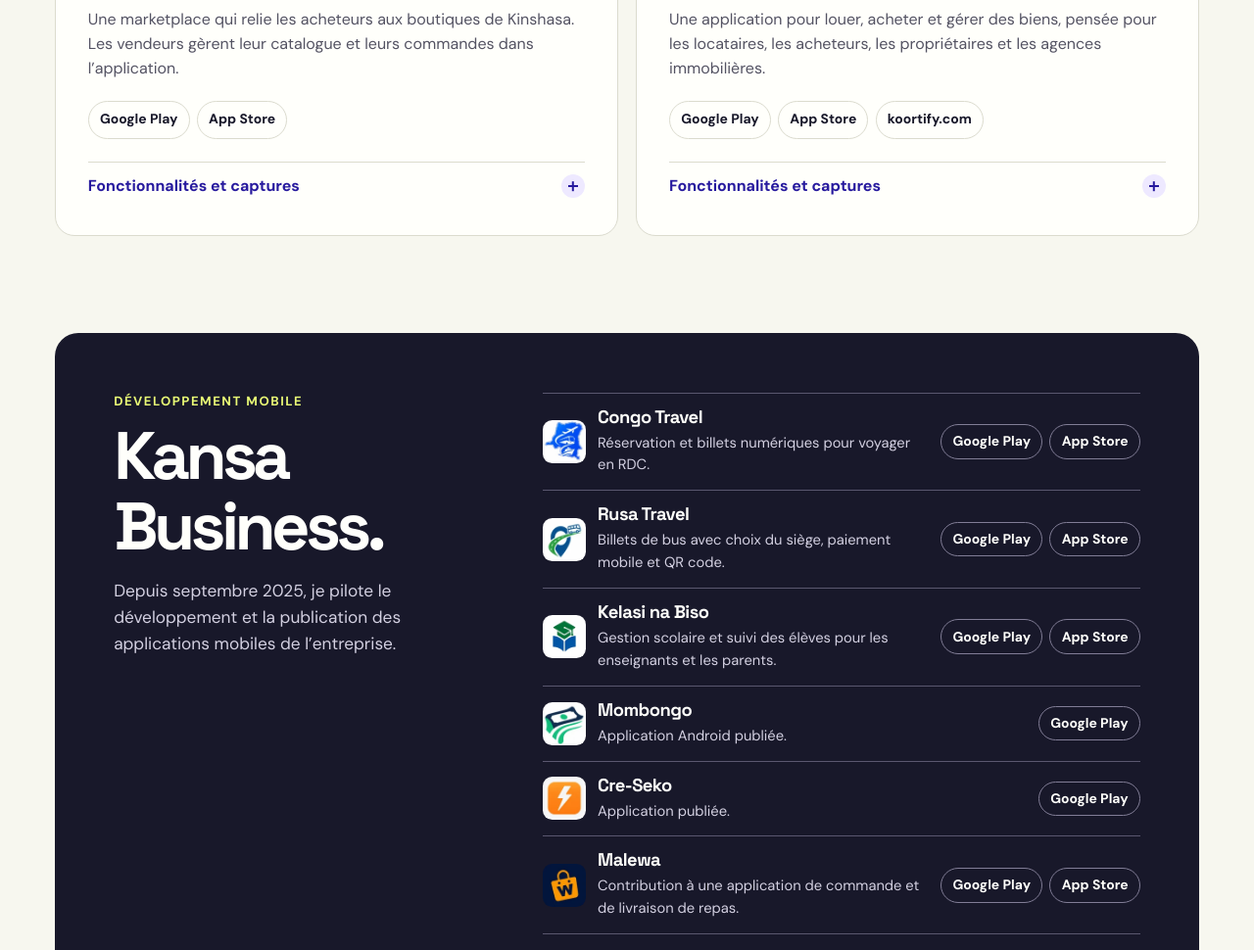
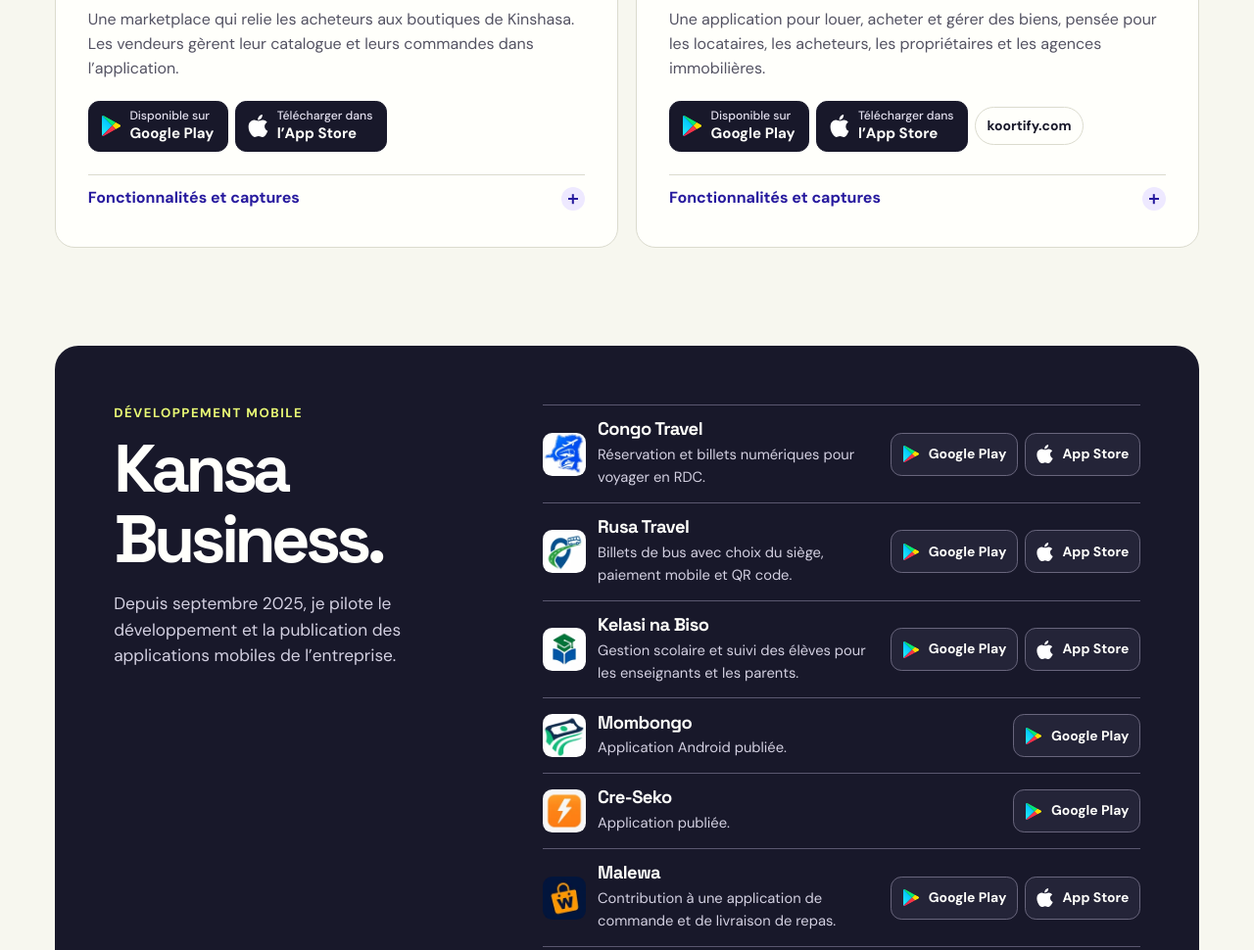
Before and after one commit to Paneatechonologies/portfolio, a plain HTML site: page index.html in a window 1280 px wide. Shown: the part 1441-2411 px from the top of the page at 98% size. Drawn offline with Linux system fonts and the light colour scheme.

Commit message:
Soigner les boutons de téléchargement du portfolio

```diff
--- a/index.html
+++ b/index.html
@@ -42,7 +42,9 @@
         <p class="hero-intro">Basé à Kinshasa, je conçois des applications pour le marché congolais, de la base de données à la publication sur les stores.</p>
         <div class="actions">
           <a class="button button-lime" href="#produits">Voir mes projets</a>
-          <a class="button button-outline-light" href="assets/CV_Obed_Kangudia.pdf" download>Télécharger le CV</a>
+          <a class="button button-outline-light button-download" href="assets/CV_Obed_Kangudia.pdf" download aria-label="Télécharger le CV au format PDF">
+            Télécharger le CV <span class="button-file" aria-hidden="true">PDF</span>
+          </a>
         </div>
       </div>
       <figure class="hero-visual">
@@ -85,8 +87,20 @@
             </h3>
             <p>Une marketplace qui relie les acheteurs aux boutiques de Kinshasa. Les vendeurs gèrent leur catalogue et leurs commandes dans l’application.</p>
             <div class="store-links">
-              <a href="https://play.google.com/store/apps/details?id=com.somba.plus" aria-label="Somba+ sur Google Play">Google Play</a>
-              <a href="https://apps.apple.com/fr/app/somba/id6801486467" aria-label="Somba+ sur l’App Store">App Store</a>
+              <a class="store-badge" href="https://play.google.com/store/apps/details?id=com.somba.plus" aria-label="Somba+ sur Google Play">
+                <img src="assets/icons/google-play.svg" width="24" height="24" alt="">
+                <span class="store-badge-label">
+                  <span class="store-badge-prefix">Disponible sur</span>
+                  Google Play
+                </span>
+              </a>
+              <a class="store-badge" href="https://apps.apple.com/fr/app/somba/id6801486467" aria-label="Somba+ sur l’App Store">
+                <img src="assets/icons/apple.svg" width="24" height="24" alt="">
+                <span class="store-badge-label">
+                  <span class="store-badge-prefix">Télécharger dans</span>
+                  l’App Store
+                </span>
+              </a>
             </div>
             <details class="project-details">
               <summary>Fonctionnalités et captures <span class="disclosure" aria-hidden="true"></span></summary>
@@ -130,8 +144,20 @@
             </h3>
             <p>Une application pour louer, acheter et gérer des biens, pensée pour les locataires, les acheteurs, les propriétaires et les agences immobilières.</p>
             <div class="store-links">
-              <a href="https://play.google.com/store/apps/details?id=com.koortify" aria-label="Koortify sur Google Play">Google Play</a>
-              <a href="https://apps.apple.com/fr/app/koortify/id6777464391" aria-label="Koortify sur l’App Store">App Store</a>
+              <a class="store-badge" href="https://play.google.com/store/apps/details?id=com.koortify" aria-label="Koortify sur Google Play">
+                <img src="assets/icons/google-play.svg" width="24" height="24" alt="">
+                <span class="store-badge-label">
+                  <span class="store-badge-prefix">Disponible sur</span>
+                  Google Play
+                </span>
+              </a>
+              <a class="store-badge" href="https://apps.apple.com/fr/app/koortify/id6777464391" aria-label="Koortify sur l’App Store">
+                <img src="assets/icons/apple.svg" width="24" height="24" alt="">
+                <span class="store-badge-label">
+                  <span class="store-badge-prefix">Télécharger dans</span>
+                  l’App Store
+                </span>
+              </a>
               <a href="https://www.koortify.com/">koortify.com</a>
             </div>
             <details class="project-details">
@@ -173,8 +199,14 @@
             <div><h3>Congo Travel</h3><p>Réservation et billets numériques pour voyager en RDC.</p></div>
           </div>
           <div class="store-links">
-            <a href="https://play.google.com/store/apps/details?id=com.congo.travel" aria-label="Congo Travel sur Google Play">Google Play</a>
-            <a href="https://apps.apple.com/fr/app/congo-travel/id6794323993" aria-label="Congo Travel sur l’App Store">App Store</a>
+            <a class="store-badge" href="https://play.google.com/store/apps/details?id=com.congo.travel" aria-label="Congo Travel sur Google Play">
+              <img src="assets/icons/google-play.svg" width="24" height="24" alt="">
+              Google Play
+            </a>
+            <a class="store-badge" href="https://apps.apple.com/fr/app/congo-travel/id6794323993" aria-label="Congo Travel sur l’App Store">
+              <img src="assets/icons/apple.svg" width="24" height="24" alt="">
+              App Store
+            </a>
           </div>
         </li>
         <li>
@@ -183,8 +215,14 @@
             <div><h3>Rusa Travel</h3><p>Billets de bus avec choix du siège, paiement mobile et QR code.</p></div>
           </div>
           <div class="store-links">
-            <a href="https://play.google.com/store/apps/details?id=com.rusa.travel" aria-label="Rusa Travel sur Google Play">Google Play</a>
-            <a href="https://apps.apple.com/fr/app/rusa-travel/id6782161010" aria-label="Rusa Travel sur l’App Store">App Store</a>
+            <a class="store-badge" href="https://play.google.com/store/apps/details?id=com.rusa.travel" aria-label="Rusa Travel sur Google Play">
+              <img src="assets/icons/google-play.svg" width="24" height="24" alt="">
+              Google Play
+            </a>
+            <a class="store-badge" href="https://apps.apple.com/fr/app/rusa-travel/id6782161010" aria-label="Rusa Travel sur l’App Store">
+              <img src="assets/icons/apple.svg" width="24" height="24" alt="">
+              App Store
+            </a>
           </div>
         </li>
         <li>
@@ -193,8 +231,14 @@
             <div><h3>Kelasi na Biso</h3><p>Gestion scolaire et suivi des élèves pour les enseignants et les parents.</p></div>
           </div>
           <div class="store-links">
-            <a href="https://play.google.com/store/apps/details?id=com.kansaconsulting.kalasi" aria-label="Kelasi na Biso sur Google Play">Google Play</a>
-            <a href="https://apps.apple.com/fr/app/kelasi-na-biso/id6801524318" aria-label="Kelasi na Biso sur l’App Store">App Store</a>
+            <a class="store-badge" href="https://play.google.com/store/apps/details?id=com.kansaconsulting.kalasi" aria-label="Kelasi na Biso sur Google Play">
+              <img src="assets/icons/google-play.svg" width="24" height="24" alt="">
+              Google Play
+            </a>
+            <a class="store-badge" href="https://apps.apple.com/fr/app/kelasi-na-biso/id6801524318" aria-label="Kelasi na Biso sur l’App Store">
+              <img src="assets/icons/apple.svg" width="24" height="24" alt="">
+              App Store
+            </a>
           </div>
         </li>
         <li>
@@ -203,7 +247,10 @@
             <div><h3>Mombongo</h3><p>Application Android publiée.</p></div>
           </div>
           <div class="store-links">
-            <a href="https://play.google.com/store/apps/details?id=com.mombongo.app" aria-label="Mombongo sur Google Play">Google Play</a>
+            <a class="store-badge" href="https://play.google.com/store/apps/details?id=com.mombongo.app" aria-label="Mombongo sur Google Play">
+              <img src="assets/icons/google-play.svg" width="24" height="24" alt="">
+              Google Play
+            </a>
           </div>
         </li>
         <li>
@@ -212,7 +259,10 @@
             <div><h3>Cre-Seko</h3><p>Application publiée.</p></div>
           </div>
           <div class="store-links">
-            <a href="https://play.google.com/store/apps/details?id=com.kansaconsulting.Kenergy" aria-label="Cre-Seko sur Google Play">Google Play</a>
+            <a class="store-badge" href="https://play.google.com/store/apps/details?id=com.kansaconsulting.Kenergy" aria-label="Cre-Seko sur Google Play">
+              <img src="assets/icons/google-play.svg" width="24" height="24" alt="">
+              Google Play
+            </a>
           </div>
         </li>
         <li>
@@ -221,8 +271,14 @@
             <div><h3>Malewa</h3><p>Contribution à une application de commande et de livraison de repas.</p></div>
           </div>
           <div class="store-links">
-            <a href="https://play.google.com/store/apps/details?id=com.malewa.app" aria-label="Malewa sur Google Play">Google Play</a>
-            <a href="https://apps.apple.com/fr/app/malewas/id6780178313" aria-label="Malewa sur l’App Store">App Store</a>
+            <a class="store-badge" href="https://play.google.com/store/apps/details?id=com.malewa.app" aria-label="Malewa sur Google Play">
+              <img src="assets/icons/google-play.svg" width="24" height="24" alt="">
+              Google Play
+            </a>
+            <a class="store-badge" href="https://apps.apple.com/fr/app/malewas/id6780178313" aria-label="Malewa sur l’App Store">
+              <img src="assets/icons/apple.svg" width="24" height="24" alt="">
+              App Store
+            </a>
           </div>
         </li>
       </ul>
--- a/styles.css
+++ b/styles.css
@@ -182,6 +182,16 @@ img { display: block; max-width: 100%; }
 .button-lime:hover { background: #f1ffad; }
 .button-outline-light { border-color: #a79dfc; color: var(--white); }
 .button-outline-light:hover { border-color: var(--white); background: #ffffff12; }
+.button-download { gap: .55rem; }
+.button-file {
+  padding: .2rem .36rem;
+  border: 1px solid #ffffff40;
+  border-radius: .35rem;
+  background: #ffffff14;
+  color: var(--lime);
+  font: 700 .78rem/1 var(--display);
+}
+
 .button-dark { background: var(--ink); color: var(--white); }
 .button-dark:hover { background: var(--deep-violet); }
 .button-outline-dark { border-color: var(--ink); color: var(--ink); background: transparent; }
@@ -417,7 +427,7 @@ img { display: block; max-width: 100%; }
 }
 
 .project-content > p:not(.project-meta) { max-width: 48ch; color: var(--muted); }
-.store-links { display: flex; flex-wrap: wrap; gap: .45rem; }
+.store-links { display: flex; flex-wrap: wrap; align-items: center; gap: .45rem; }
 .project-content .store-links { margin-top: 1.25rem; }
 
 .store-links a {
@@ -433,6 +443,29 @@ img { display: block; max-width: 100%; }
 }
 
 .store-links a:hover { border-color: currentColor; text-decoration: underline; }
+
+.store-links .store-badge {
+  gap: .5rem;
+  min-height: 2.75rem;
+  padding: .45rem .65rem;
+  border-color: var(--ink);
+  border-radius: .7rem;
+  background: var(--ink);
+  color: var(--white);
+  white-space: nowrap;
+}
+
+.store-links .store-badge:hover {
+  border-color: var(--deep-violet);
+  background: var(--deep-violet);
+  text-decoration: none;
+}
+
+.store-badge img { flex: none; width: 1.2rem; height: 1.2rem; object-fit: contain; }
+.project-content .store-badge { min-height: 3.25rem; padding-inline: .7rem .85rem; }
+.project-content .store-badge img { width: 1.4rem; height: 1.4rem; }
+.store-badge-label { display: grid; gap: .15rem; font-size: .94rem; line-height: 1.1; }
+.store-badge-prefix { color: #e5e2f1; font-size: .76rem; font-weight: 500; }
 
 .project-details { margin-top: 1.45rem; border-top: 1px solid var(--line); }
 
@@ -524,7 +557,8 @@ img { display: block; max-width: 100%; }
 
 .app-list h3 { margin-bottom: .35rem; font-size: 1.15rem; letter-spacing: -.03em; }
 .app-list p { color: #d3d0e1; font-size: .92rem; }
-.app-list .store-links a { min-height: 2.2rem; border-color: #817d96; }
+.app-list .store-badge { border-color: #68657c; background: #242438; }
+.app-list .store-badge:hover { border-color: #aba6c2; background: #35334a; }
 
 .skills { display: grid; grid-template-columns: repeat(5, minmax(0, 1fr)); border-block: 1px solid var(--line); }
 .skills div { min-width: 0; padding: 1.15rem 1rem 1.3rem; }
```
Also changed, not shown: assets/icons/apple.svg (added), assets/icons/google-play.svg (added).
